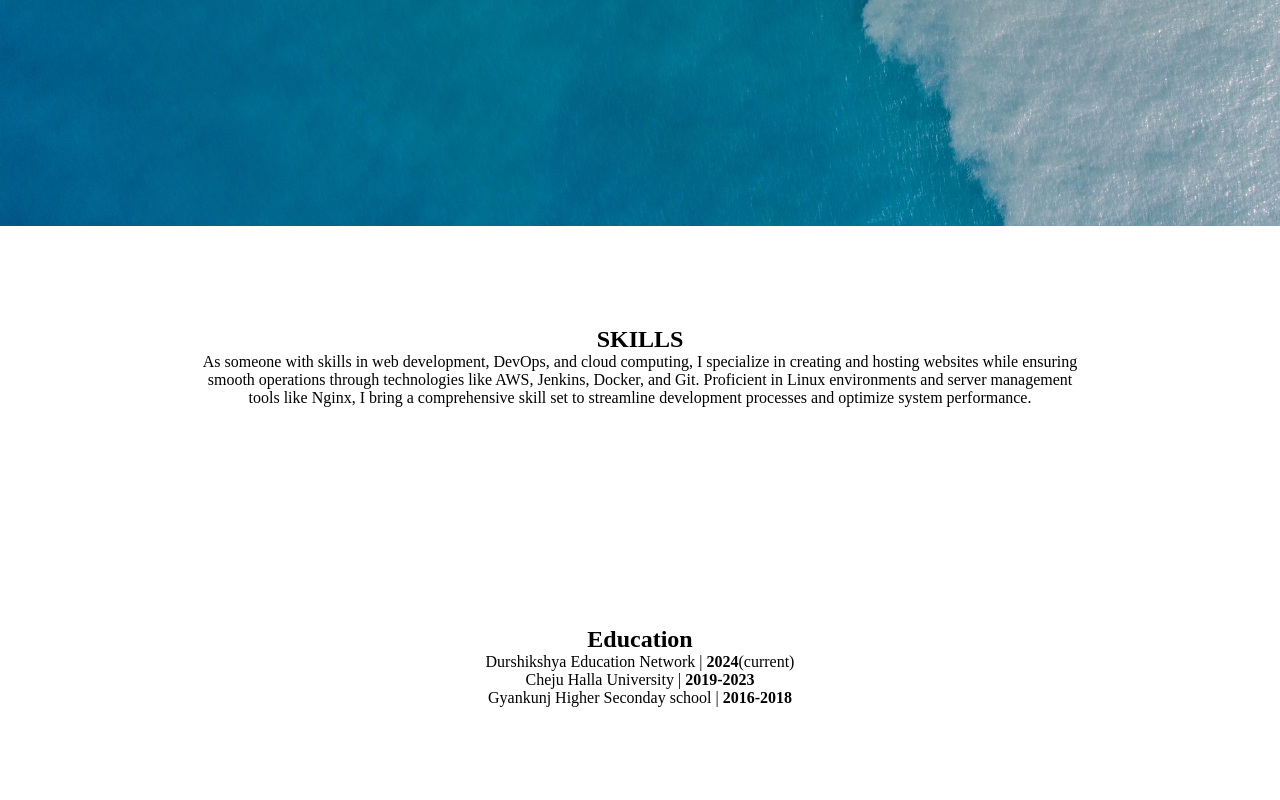
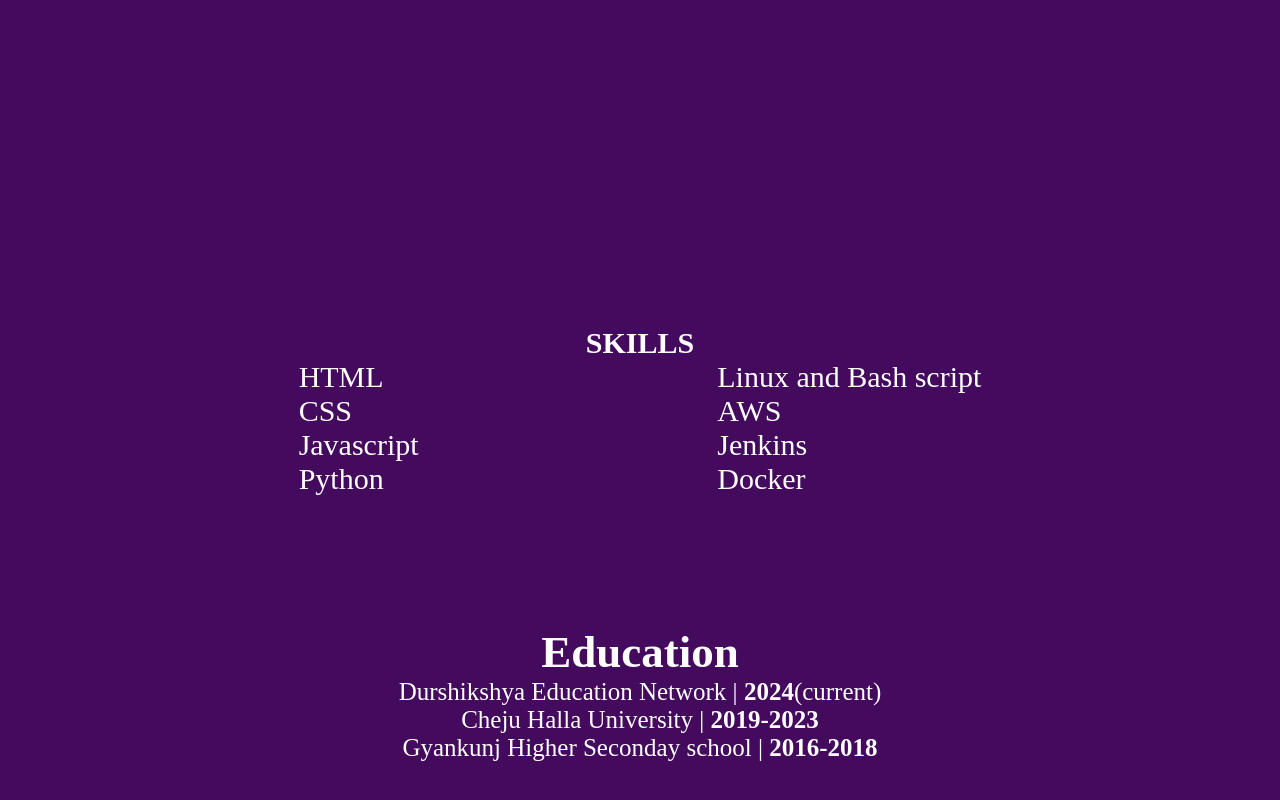
Before and after one commit to chemical081/Docker-project-1, a plain HTML site: page index.html in a window 1280 px wide. Shown: the part 574-1374 px from the top of the page. Drawn offline with Linux system fonts and the light colour scheme; a web font is replaced by a local one.

Commit message:
skills added

```diff
--- a/index.html
+++ b/index.html
@@ -39,7 +39,21 @@
     <!-- second-page-skills-->
     <section id="second-page">
     <h2 class="skills">SKILLS</h2>
-    <p class="skills-bio">As someone with skills in web development, DevOps, and cloud computing, I specialize in creating and hosting websites while ensuring smooth operations through technologies like AWS, Jenkins, Docker, and Git. Proficient in Linux environments and server management tools like Nginx, I bring a comprehensive skill set to streamline development processes and optimize system performance.</p>
+    <div class="skills-bio">
+        <ul class="right-skill">
+            <li>HTML</li>
+            <li>CSS</li>
+            <li>Javascript</li>
+            <li>Python</li>
+        </ul>
+        <ul class="left-skill">
+            <li>Linux and Bash script</li>
+            <li>AWS</li>
+            <li>Jenkins</li>
+            <li>Docker</li>
+        </ul>
+
+    </div>
     </section>
 
     <section id="education">
--- a/styles.css
+++ b/styles.css
@@ -5,9 +5,10 @@
 }
 
 body {
-    background-image: url("images/sea-2755901_1920.jpg");
+    /* background-image: url("images/sea-2755901_1920.jpg");
     background-size: 100vw 100vh;
-    background-repeat: no-repeat;
+    background-repeat: no-repeat; */
+    background-color: #430A5D;
 }
 
 #first-page {
@@ -59,7 +60,7 @@ a {
     width: 300px;
     z-index: 1;
     border-radius: 50%;
-    left: 300px;
+    left: 550px;
     top: 150px;
 }
 
@@ -69,32 +70,56 @@ a {
     z-index: 1;
     color: white;
     flex-direction: column;
-    left: 550px;
+    left: 700px;
     bottom: 50px;
 }
 
 
 /* skills-section */
-#second-page{
+#second-page {
     height: 50vh;
+    background-color: #430A5D;
 }
 
 .skills {
     text-align: center;
     padding-top: 100px;
+    color: white;
+    font-size: 30px;
 }
 
 .skills-bio {
-    padding-left: 200px;
-    padding-right: 200px;
-    text-align: center;
+    display: flex;
+    justify-content: center;
+    justify-content: space-evenly;
+    color: white;
+}
+
+.right-skill {
+    display: inline-flex;
+    justify-content: center;
+    flex-direction: column;
+    font-size: 30px;
+}
+
+.left-skill {
+    display: inline-flex;
+    flex-direction: column;
+    font-size: 30px;
 }
 
 #education {
     text-align: center;
     height: 50vh;
+    background-color: #430A5D;
+    color: white;
+    font-size: 30px;
+
 }
 
 .education-points {
     text-align: center;
+    background-color: #430A5D;
+    color: white;
+    font-size: 25px;
 }
```
